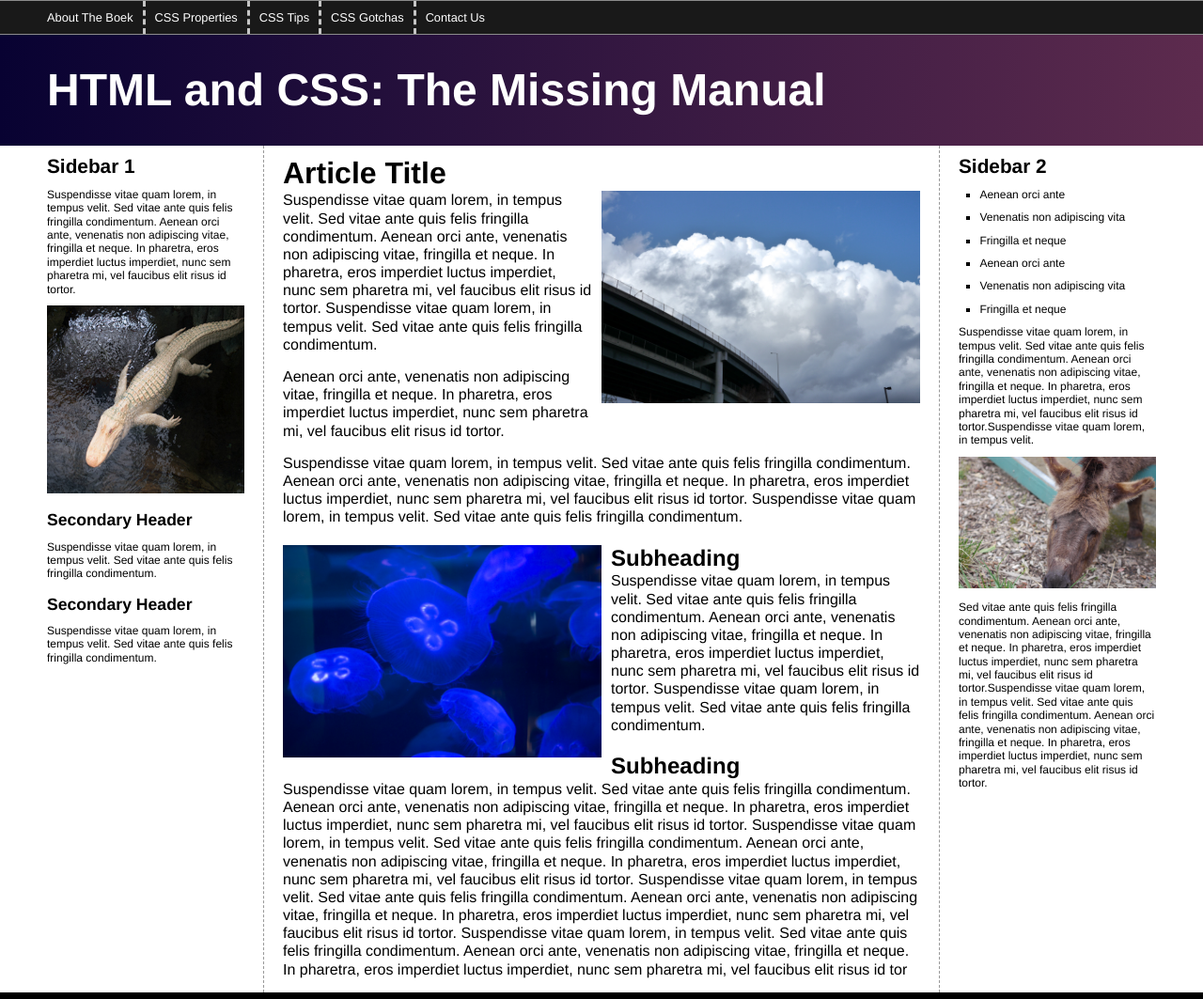
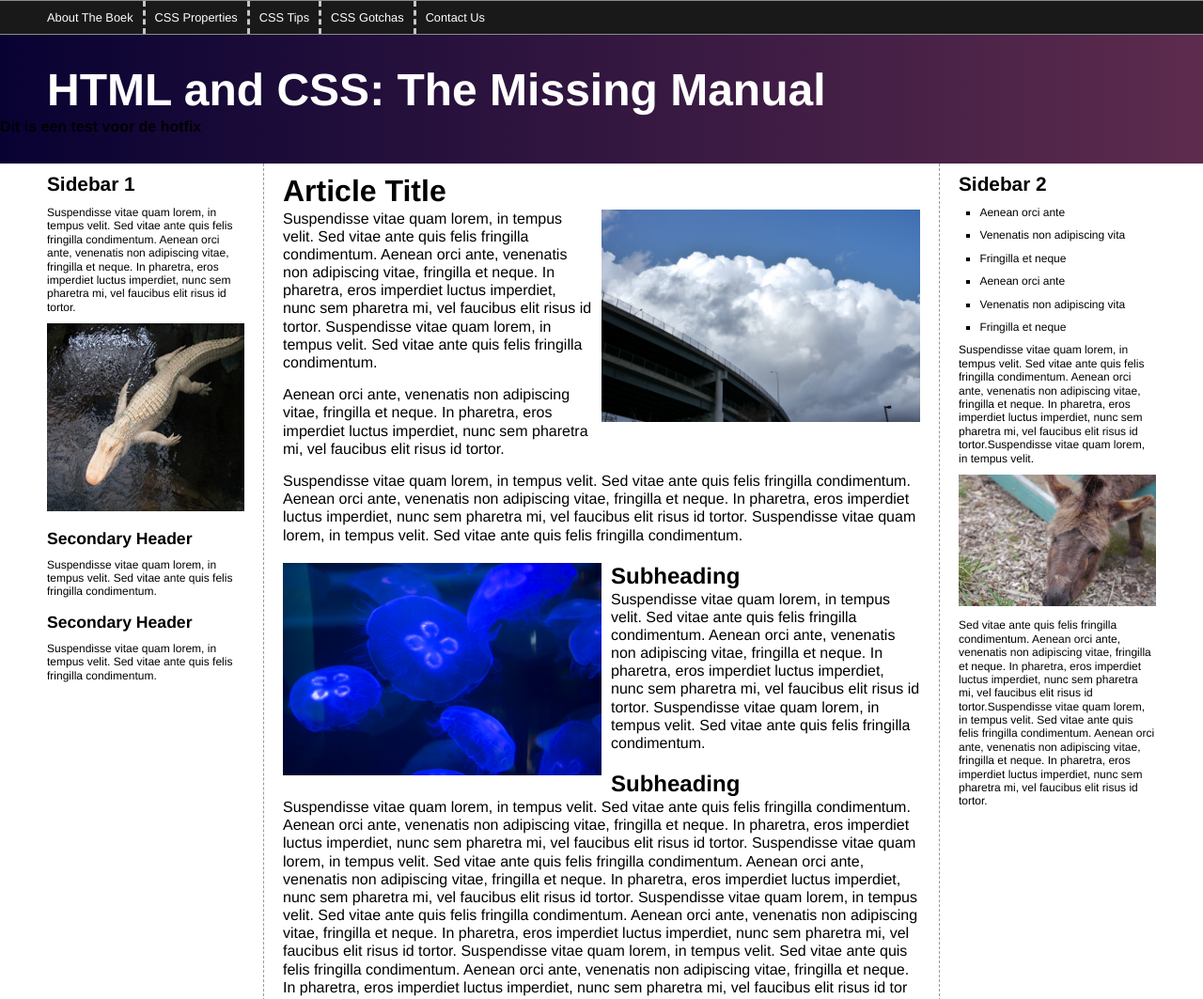
Before and after one commit to robindesmedt/dw2, a plain HTML site: page index.html in a window 1280 px wide. Shown: the top 1063 px of the page at 94% size. Drawn offline with Linux system fonts and the light colour scheme.

Commit message:
Feature branch aanpassen

```diff
--- a/index.html
+++ b/index.html
@@ -23,6 +23,7 @@
           </ul>
         </nav>
         <h1>HTML and CSS: The Missing Manual</h1>
+		<h2>Dit is een test voor de hotfix<h2>
       </header>
       <div class="contentWrapper">
         <div class="columnWrapper">
```
